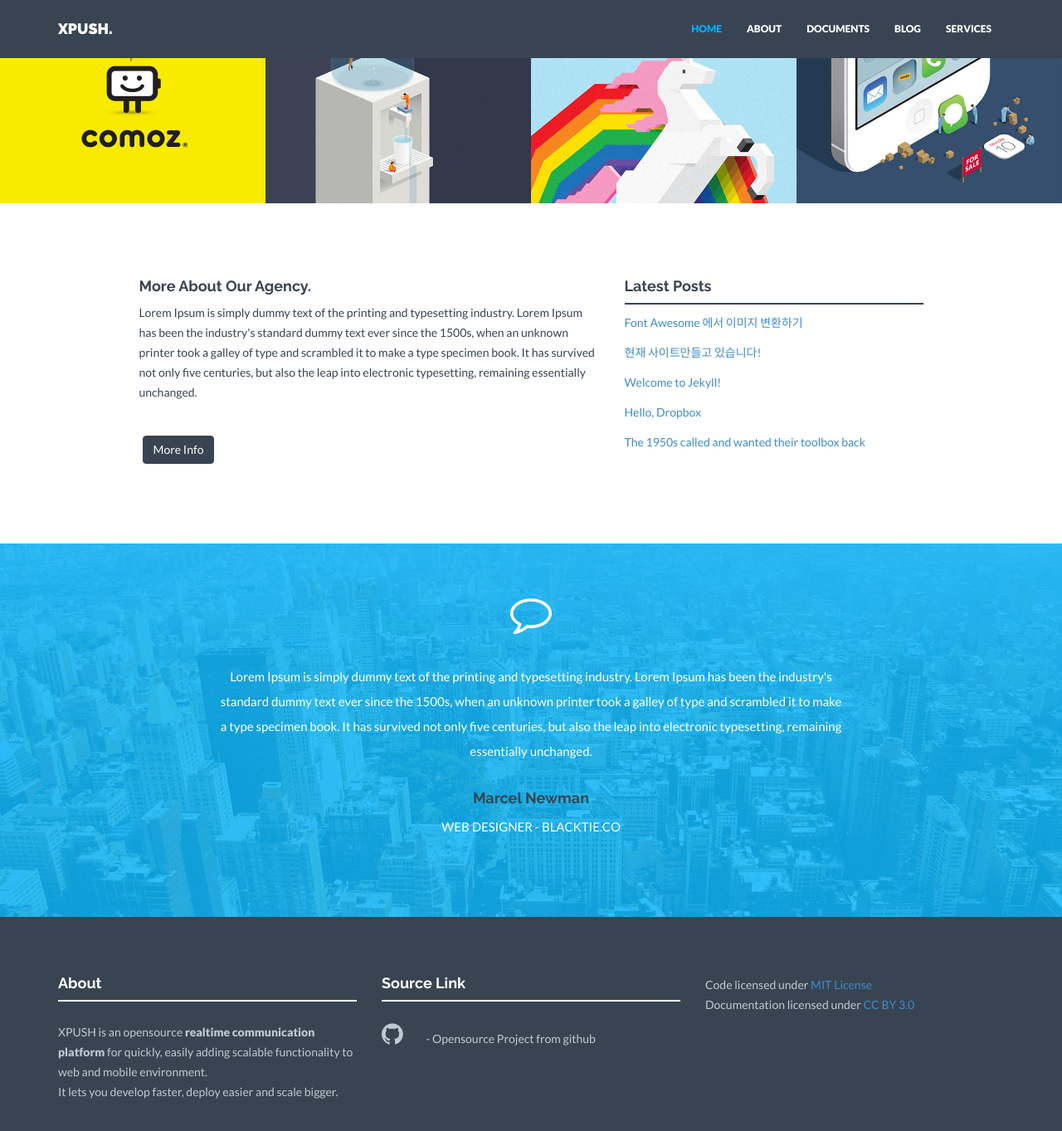
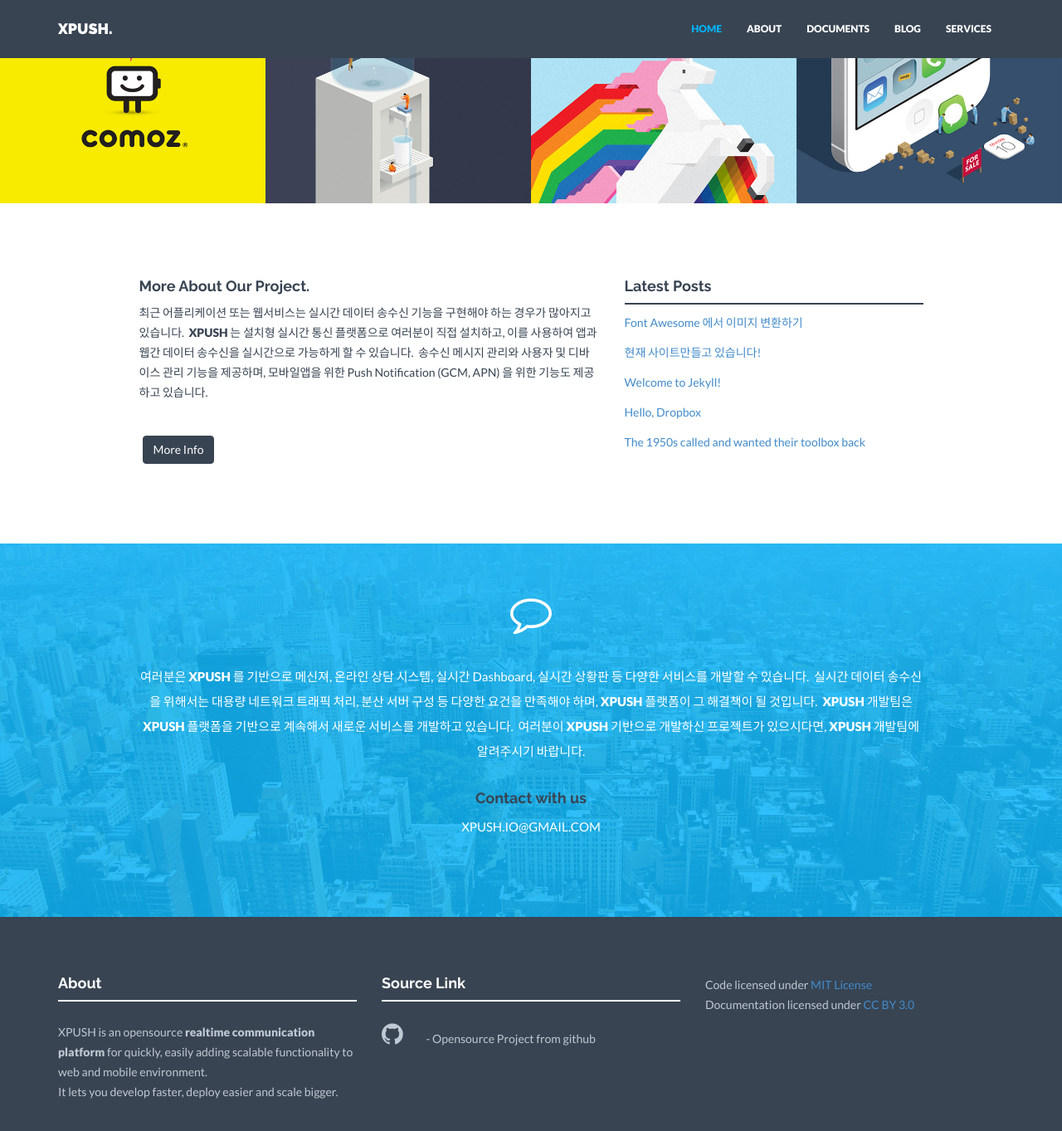
Before and after one commit to xpush/xpush.github.io, a Jekyll site: the page built from index.html, in a window 1280 px wide and 1400 px high, scrolled down 1714 px. Shown: the top 1363 px of the window at 83% size. Built offline with Jekyll 4.4.1, drawn with Linux system fonts in a browser that asks for light colours; nearby versions of some CDN libraries.

Commit message:
update index.html

```diff
--- a/index.html
+++ b/index.html
@@ -90,9 +90,13 @@
 	<div class="container mtb">
 		<div class="row">
 			<div class="col-lg-6 col-lg-offset-1">
-				<h4>More About Our Agency.</h4>
-				<p>Lorem Ipsum is simply dummy text of the printing and typesetting industry. Lorem Ipsum has been the industry's standard dummy text ever since the 1500s, when an unknown printer took a galley of type and scrambled it to make a type specimen book. It has survived not only five centuries, but also the leap into electronic typesetting, remaining essentially unchanged. </p>
-				<p><br/><a href="about.html" class="btn btn-theme">More Info</a></p>
+				<h4>More About Our Project.</h4>
+				<p>
+					최근 어플리케이션 또는 웹서비스는 실시간 데이터 송수신 기능을 구현해야 하는 경우가 많아지고 있습니다.&nbsp;
+					<b>XPUSH</b> 는 설치형 실시간 통신 플랫폼으로 여러분이 직접 설치하고, 이를 사용하여 앱과 웹간 데이터 송수신을 실시간으로 가능하게 할 수 있습니다.&nbsp;
+					송수신 메시지 관리와 사용자 및 디바이스 관리 기능을 제공하며, 모바일앱을 위한 Push Notification (GCM, APN) 을 위한 기능도 제공하고 있습니다.
+				</p>
+				<p><br/><a href="/about" class="btn btn-theme">More Info</a></p>
 			</div>
 
 			<div class="col-lg-4">
@@ -106,19 +110,4 @@
 		</div><! --/row -->
 	</div><! --/container -->
 
-	<!-- *****************************************************************************************************************
-	 TESTIMONIALS
-	 ***************************************************************************************************************** -->
-
-	<div id="twrap">
-		<div class="container centered">
-			<div class="row">
-				<div class="col-lg-8 col-lg-offset-2">
-				<i class="fa fa-comment-o"></i>
-				<p>Lorem Ipsum is simply dummy text of the printing and typesetting industry. Lorem Ipsum has been the industry's standard dummy text ever since the 1500s, when an unknown printer took a galley of type and scrambled it to make a type specimen book. It has survived not only five centuries, but also the leap into electronic typesetting, remaining essentially unchanged.</p>
-				<h4><br/>Marcel Newman</h4>
-				<p>WEB DESIGNER - BLACKTIE.CO</p>
-				</div>
-			</div><! --/row -->
-		</div><! --/container -->
-	</div><! --/twrap -->
+	{% include testimonial.html %}
```
